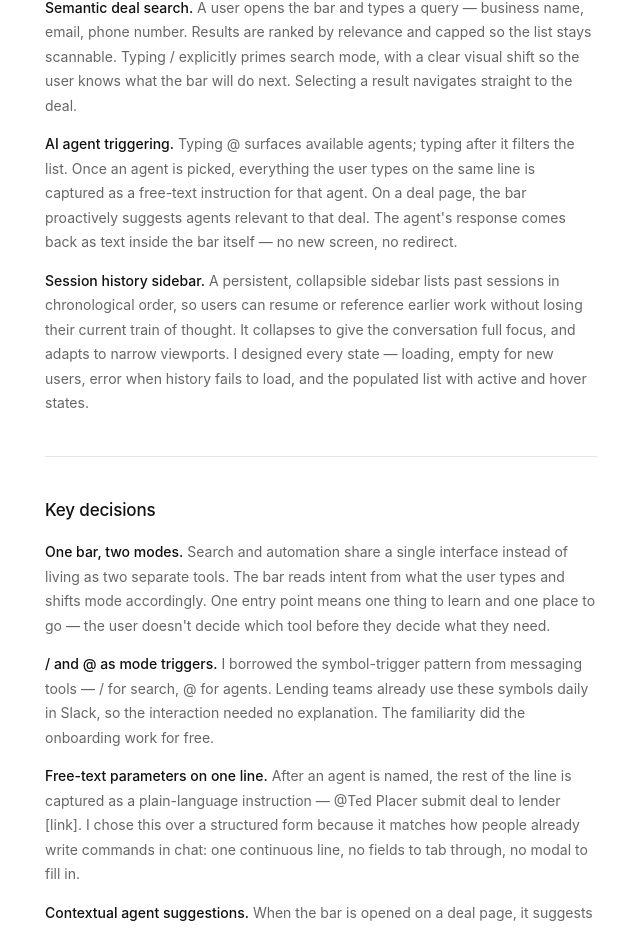
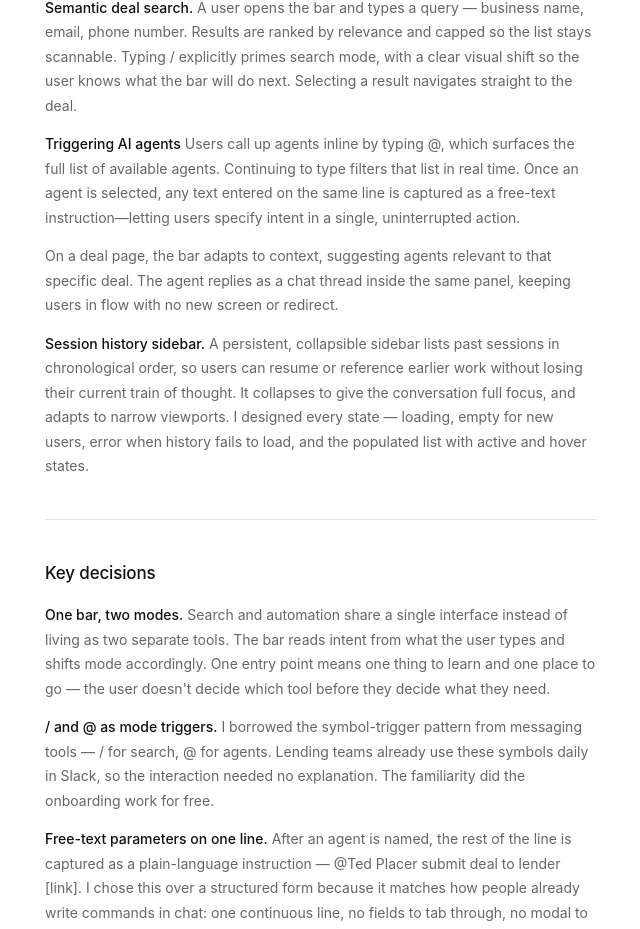
Before and after one commit to a-lav-dsgnr/portfolio, a Next.js app: page /work/command-bar in a window 1280 px wide. Shown: the part 1471-2400 px from the top of the page, without its empty margins (319-959 px from the left). Built offline with nearby package versions, Linux system fonts and the light colour scheme.

Commit message:
Support multi-paragraph subsections on project pages.
Co-authored-by: Cursor <cursoragent@cursor.com>

```diff
--- a/app/work/[slug]/page.tsx
+++ b/app/work/[slug]/page.tsx
@@ -1,3 +1,4 @@
+import { Fragment } from "react";
 import type { Metadata } from "next";
 import { notFound } from "next/navigation";
 import { projects } from "@/data/projects";
@@ -99,10 +100,22 @@ export default async function ProjectPage({ params }: Props) {
                 }
 
                 if (section.type === "subsection") {
+                  const paragraphs = Array.isArray(section.content)
+                    ? section.content
+                    : [section.content];
                   return (
-                    <p key={i} className={styles.bodyText}>
-                      <strong>{section.title}</strong> {section.content}
-                    </p>
+                    <Fragment key={i}>
+                      {paragraphs.map((paragraph, j) => (
+                        <p key={j} className={styles.bodyText}>
+                          {j === 0 && (
+                            <>
+                              <strong>{section.title}</strong>{" "}
+                            </>
+                          )}
+                          {paragraph}
+                        </p>
+                      ))}
+                    </Fragment>
                   );
                 }
 
--- a/data/projects.ts
+++ b/data/projects.ts
@@ -2,7 +2,7 @@ export type ProjectSection =
   | { type: "text"; content: string }
   | { type: "bullets"; intro?: string; items: { bold?: string; text: string }[] }
   | { type: "image"; src: string; alt: string }
-  | { type: "subsection"; title: string; content: string };
+  | { type: "subsection"; title: string; content: string | string[] };
 
 export type ProjectBlock = {
   heading: string;
@@ -77,9 +77,11 @@ export const projects: Project[] = [
           },
           {
             type: "subsection",
-            title: "AI agent triggering.",
-            content:
-              "Typing @ surfaces available agents; typing after it filters the list. Once an agent is picked, everything the user types on the same line is captured as a free-text instruction for that agent. On a deal page, the bar proactively suggests agents relevant to that deal. The agent's response comes back as text inside the bar itself — no new screen, no redirect.",
+            title: "Triggering AI agents",
+            content: [
+              "Users call up agents inline by typing @, which surfaces the full list of available agents. Continuing to type filters that list in real time. Once an agent is selected, any text entered on the same line is captured as a free-text instruction—letting users specify intent in a single, uninterrupted action.",
+              "On a deal page, the bar adapts to context, suggesting agents relevant to that specific deal. The agent replies as a chat thread inside the same panel, keeping users in flow with no new screen or redirect.",
+            ],
           },
           {
             type: "subsection",
```
